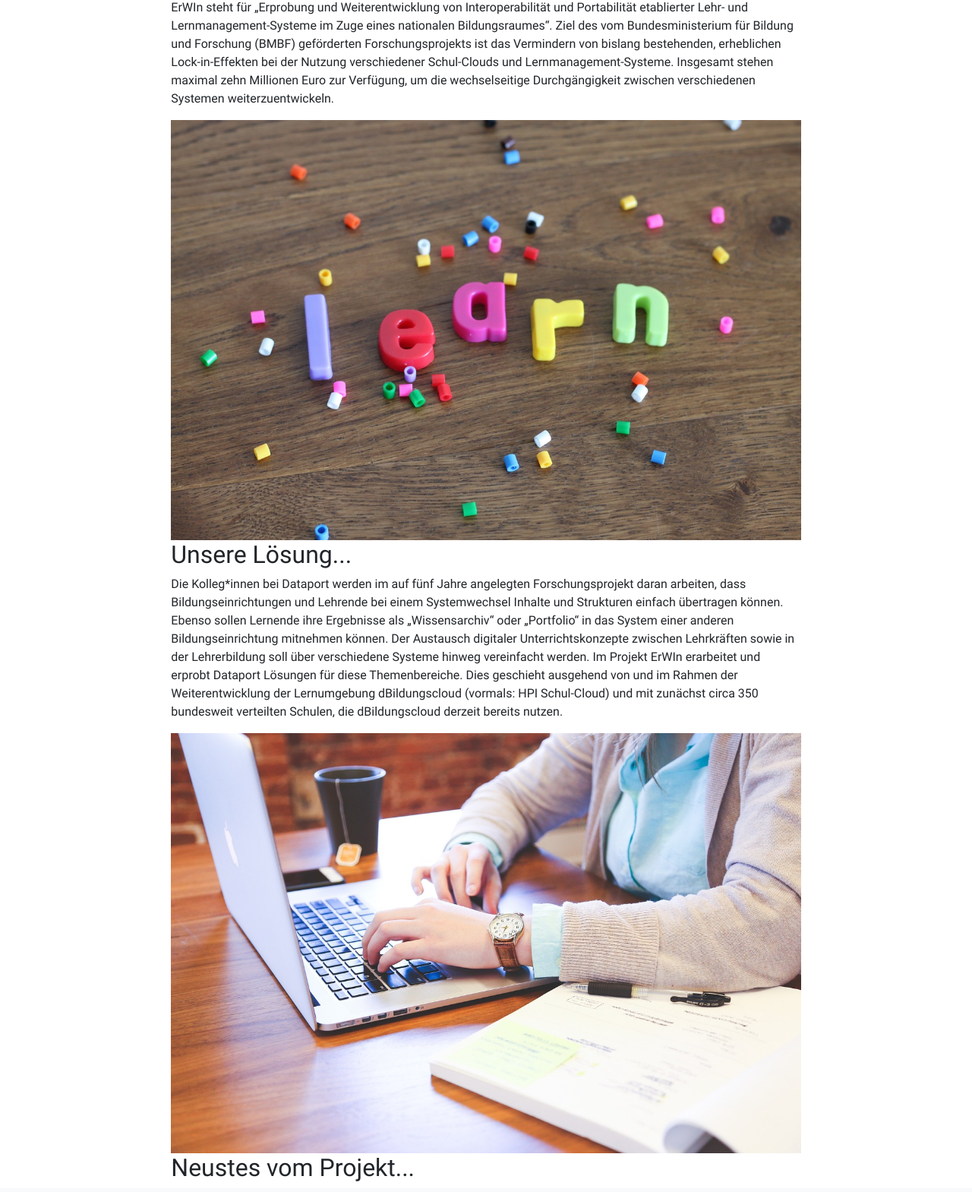
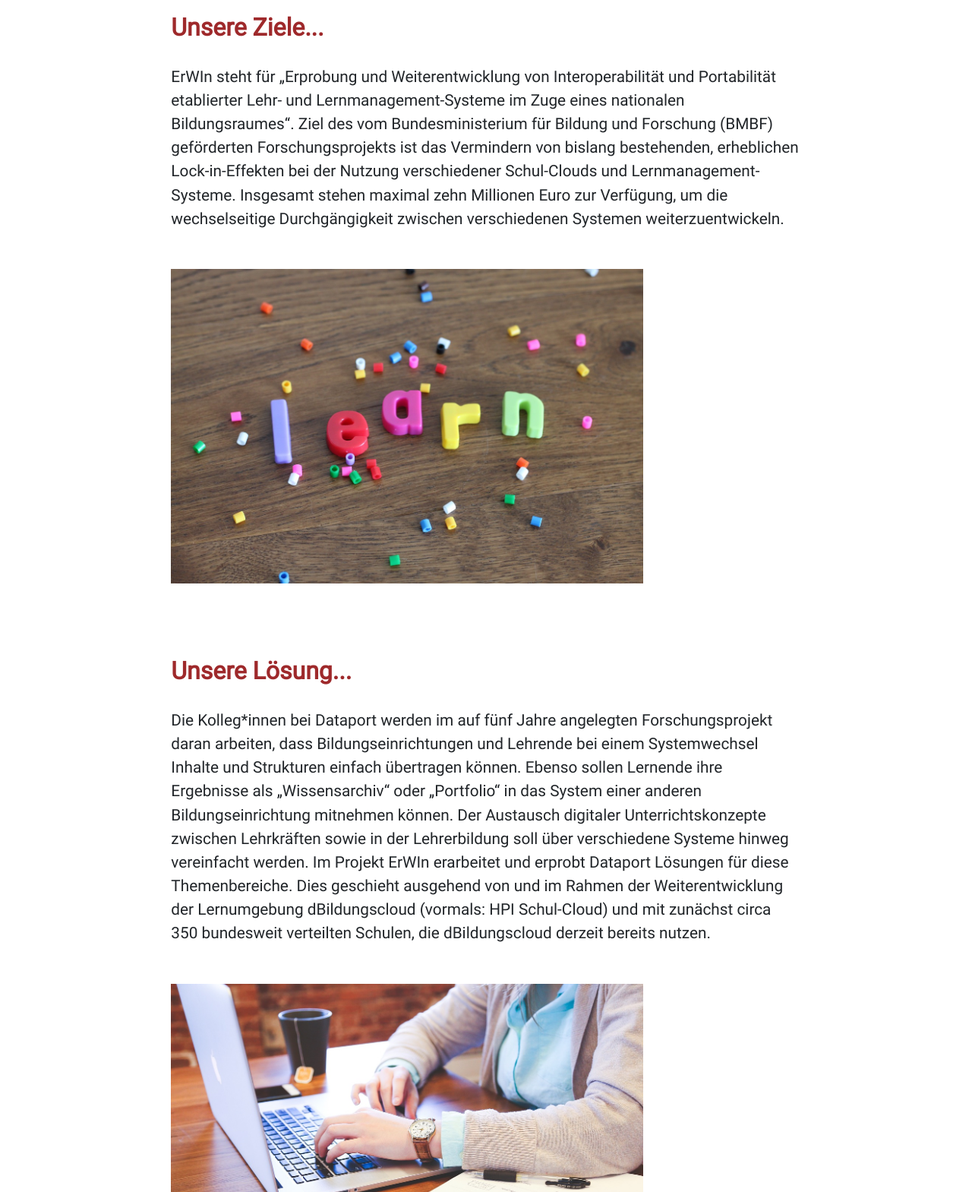
Before and after one commit to hpi-schul-cloud/erwin-website, a website with bundled scripts: page src/index.html in a window 1280 px wide. Shown: the part 741-2310 px from the top of the page at 76% size. Built offline with nearby package versions, Linux system fonts and the light colour scheme; files whose address does not match are found by name.

Commit message:
EW-355 Adjust style

```diff
--- a/src/css/styles.css
+++ b/src/css/styles.css
@@ -16,6 +16,16 @@
     unicode-range: U+0000-00FF, U+0131, U+0152-0153, U+02BB-02BC, U+02C6, U+02DA, U+02DC, U+2000-206F, U+2074, U+20AC, U+2122, U+2191, U+2193, U+2212, U+2215, U+FEFF, U+FFFD;
   }
 
-  body {
-    font-family: 'Roboto', sans-serif;
-  }
+main {
+  font-family: 'Roboto', sans-serif;
+}
+
+h1, h2 {
+  font-weight:bolder;
+  color: #9E292B;
+}
+
+.text {
+  font-size: 1.3em;
+  margin: 30px auto 50px auto;
+}
--- a/src/index.html
+++ b/src/index.html
@@ -10,10 +10,10 @@
 </head>
 <body>
 
-    <nav class="navbar navbar-expand-lg bg-light">
-        <div class="container-fluid">
+    <nav class="navbar navbar-expand-lg bg-light sticky-top">
+        <div class="container-fluid mx-4">
           <a class="navbar-brand" href="#">
-            <img src="images/588px-Dataport_Logo.svg.png" alt="Dataport Firmenlogo" width="100" height=auto>
+            <img src="images/588px-Dataport_Logo.svg.png" alt="Dataport Firmenlogo" width="150" height=auto>
           </a>
           <button class="navbar-toggler" type="button" data-bs-toggle="collapse" data-bs-target="#navbarSupportedContent" aria-controls="navbarSupportedContent" aria-expanded="false" aria-label="Toggle navigation">
             <span class="navbar-toggler-icon"></span>
@@ -29,9 +29,6 @@
               </li>
               <li class="nav-item">
                 <a class="nav-link" href="#anchor-solution">Lösung</a>
-              </li>
-              <li class="nav-item">
-                <a class="nav-link" href="#anchor-news" href="#">News-Blog</a>
               </li>
               <li class="nav-item">
                 <a class="nav-link" href="#anchor-impressum">Impressum</a>
@@ -61,18 +58,19 @@
 
         <div class="container-fluid mx-0">
           <div class="row justify-content-center">
-            <div class="col-8">
+            <div class="col-8 my-5" id="anchor-goal">
               <h2>Unsere Ziele...</h2>
-              <p>ErWIn steht für „Erprobung und Weiterentwicklung von Interoperabilität und Portabilität etablierter Lehr- und Lernmanagement-Systeme im Zuge eines nationalen Bildungsraumes“. Ziel des vom Bundesministerium für Bildung und Forschung (BMBF) geförderten Forschungsprojekts ist das Vermindern von bislang bestehenden, erheblichen Lock-in-Effekten bei der Nutzung verschiedener Schul-Clouds und Lernmanagement-Systeme. Insgesamt stehen maximal zehn Millionen Euro zur Verfügung, um die wechselseitige Durchgängigkeit zwischen verschiedenen Systemen weiterzuentwickeln.</p>
-              <img src="images/learn_1280.jpg" class="img-fluid" alt="Das Wort learn in bunten Plastikbuchstaben auf einen Holztisch gelegt">
+              <p class="text">ErWIn steht für „Erprobung und Weiterentwicklung von Interoperabilität und Portabilität etablierter Lehr- und Lernmanagement-Systeme im Zuge eines nationalen Bildungsraumes“. Ziel des vom Bundesministerium für Bildung und Forschung (BMBF) geförderten Forschungsprojekts ist das Vermindern von bislang bestehenden, erheblichen Lock-in-Effekten bei der Nutzung verschiedener Schul-Clouds und Lernmanagement-Systeme. Insgesamt stehen maximal zehn Millionen Euro zur Verfügung, um die wechselseitige Durchgängigkeit zwischen verschiedenen Systemen weiterzuentwickeln.</p>
+              <div class="col-9">
+                <img src="images/learn_1280.jpg" class="img-fluid" alt="Das Wort learn in bunten Plastikbuchstaben auf einen Holztisch gelegt">
+              </div>
             </div>
-            <div class="col-8">
+            <div class="col-8 my-5" id="anchor-solution">
               <h2>Unsere Lösung...</h2>
-              <p>Die Kolleg*innen bei Dataport werden im auf fünf Jahre angelegten Forschungsprojekt daran arbeiten, dass Bildungseinrichtungen und Lehrende bei einem Systemwechsel Inhalte und Strukturen einfach übertragen können. Ebenso sollen Lernende ihre Ergebnisse als „Wissensarchiv“ oder „Portfolio“ in das System einer anderen Bildungseinrichtung mitnehmen können. Der Austausch digitaler Unterrichtskonzepte zwischen Lehrkräften sowie in der Lehrerbildung soll über verschiedene Systeme hinweg vereinfacht werden. Im Projekt ErWIn erarbeitet und erprobt Dataport Lösungen für diese Themenbereiche. Dies geschieht ausgehend von und im Rahmen der Weiterentwicklung der Lernumgebung dBildungscloud (vormals: HPI Schul-Cloud) und mit zunächst circa 350 bundesweit verteilten Schulen, die dBildungscloud derzeit bereits nutzen.</p>
-              <img src="images/student_1280.jpg" class="img-fluid" alt="Eine Person arbeitet am Laptop, neben dem sich ein Notizbuch und eine Teetasse auf dem Schreibtisch befindet.">
-            </div>
-            <div class="col-8">
-             <h2>Neustes vom Projekt...</h2>
+              <p class="text">Die Kolleg*innen bei Dataport werden im auf fünf Jahre angelegten Forschungsprojekt daran arbeiten, dass Bildungseinrichtungen und Lehrende bei einem Systemwechsel Inhalte und Strukturen einfach übertragen können. Ebenso sollen Lernende ihre Ergebnisse als „Wissensarchiv“ oder „Portfolio“ in das System einer anderen Bildungseinrichtung mitnehmen können. Der Austausch digitaler Unterrichtskonzepte zwischen Lehrkräften sowie in der Lehrerbildung soll über verschiedene Systeme hinweg vereinfacht werden. Im Projekt ErWIn erarbeitet und erprobt Dataport Lösungen für diese Themenbereiche. Dies geschieht ausgehend von und im Rahmen der Weiterentwicklung der Lernumgebung dBildungscloud (vormals: HPI Schul-Cloud) und mit zunächst circa 350 bundesweit verteilten Schulen, die dBildungscloud derzeit bereits nutzen.</p>
+              <div class="col-9">
+                <img src="images/student_1280.jpg" class="img-fluid" alt="Eine Person arbeitet am Laptop, neben dem sich ein Notizbuch und eine Teetasse auf dem Schreibtisch befindet.">
+              </div>
             </div>
           </div>
         </div>
@@ -81,7 +79,7 @@
 
 
     <footer id="footer">
-      <div class="navbar bg-light justify-content-center" id="anchor-impressum">
+      <div class="navbar bg-light mt-5 justify-content-center" id="anchor-impressum">
         <div class="row">
           <h4>Impressum</h4>
           <div class="col">
--- a/src/scss/custom.scss
+++ b/src/scss/custom.scss
@@ -6,6 +6,13 @@
 
 /* $grid-gutter-width: 0; */
 
+/* $h1-font-size: 4rem; */
+/* $headings-color: #9E292B; */
+
+/* Dataport-grey*/
+$light: #EEEFF1;
+
+$nav-link-font-size: 1.2em;
 
 // Include all of Bootstrap
 @import "../../node_modules/bootstrap/scss/bootstrap";
```
Also changed, not shown: src/css/compiled_css/compiled_bootstrap.css, 1 other file.
